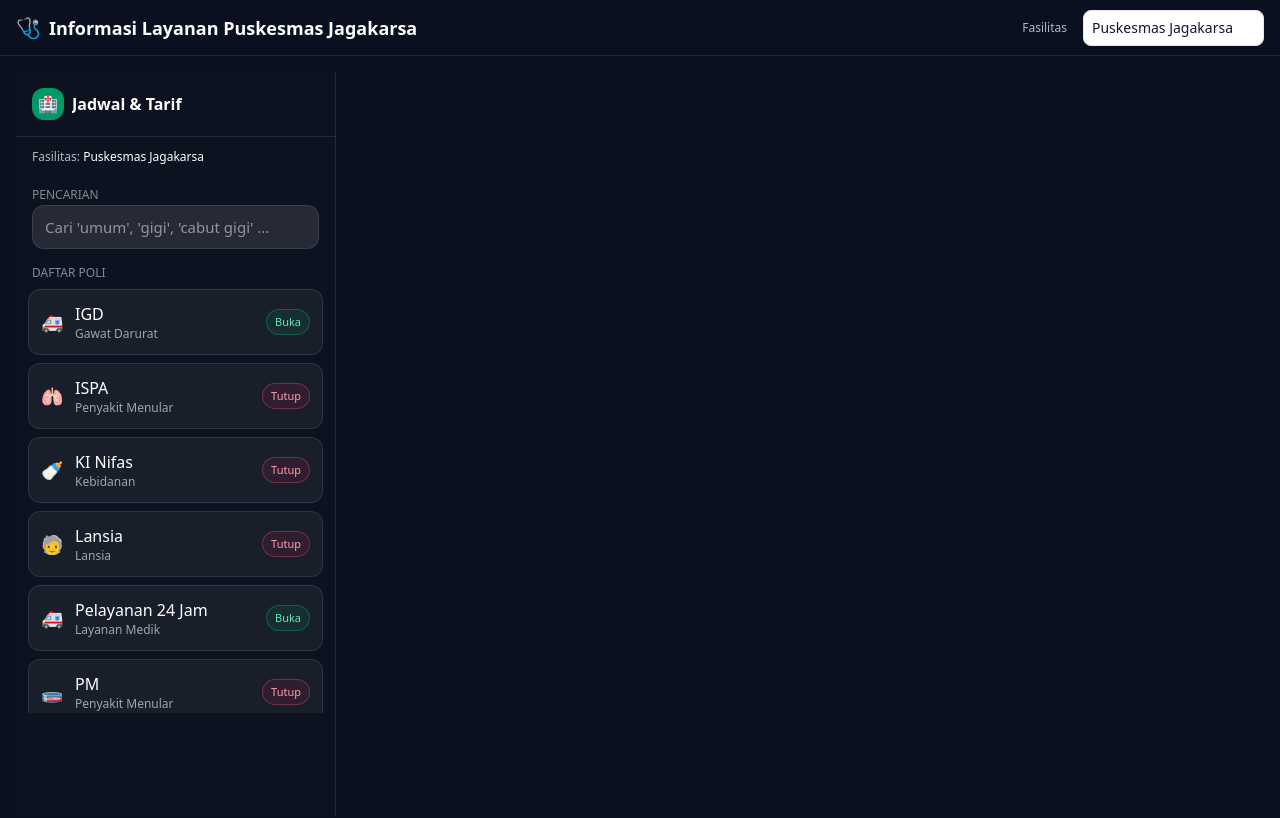
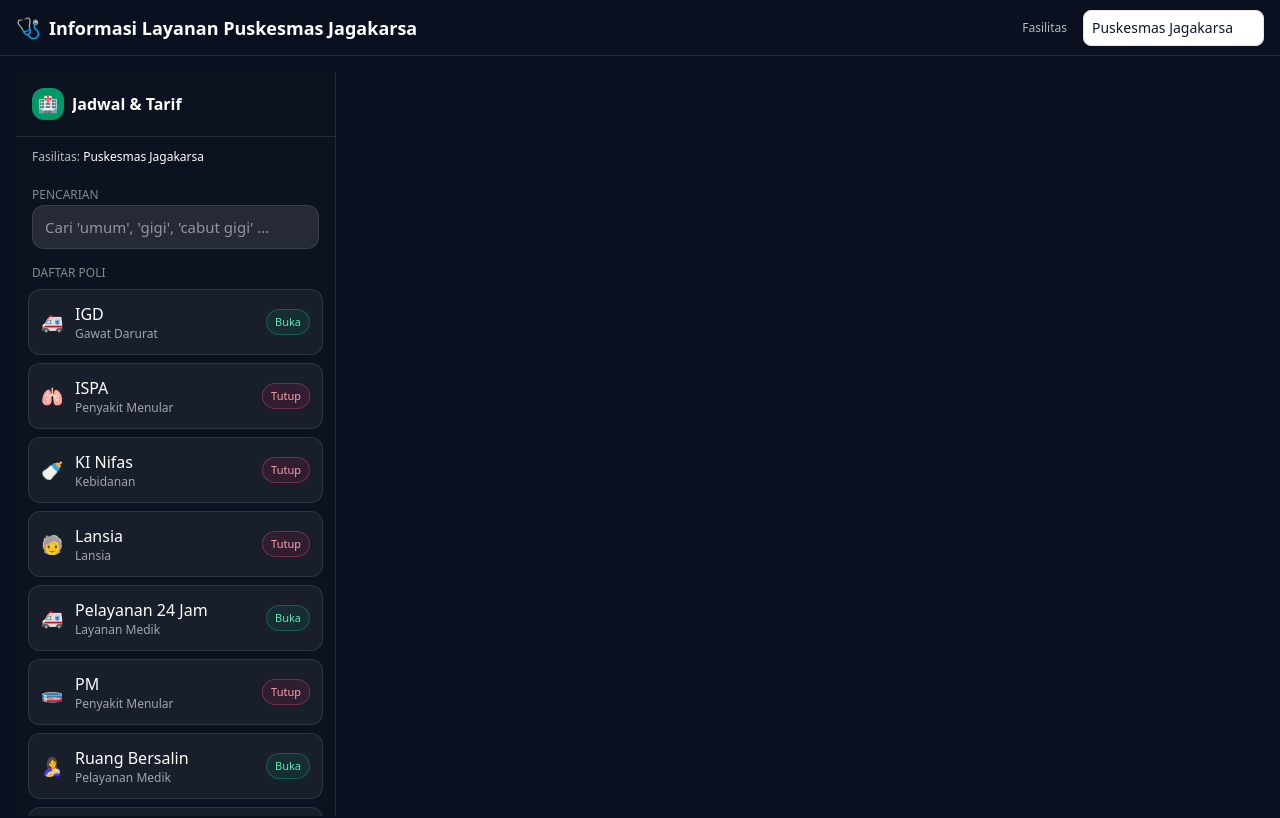
Before and after one commit to fajars97-cpu/alurlayanan, a React (Vite) app: page / in a window 1280 px wide. Shown: the top 818 px of the page. Built offline with nearby package versions, Linux system fonts and the light colour scheme.

Commit message:
perbaikan ui sekian

```diff
--- a/src/App.jsx
+++ b/src/App.jsx
@@ -205,7 +205,9 @@ const Chip = ({ children }) => (
 function Sidebar({ facilityName, query, setQuery, services, onPick }) {
   return (
     <aside
-      className="w-full md:w-80 shrink-0 bg-[#0d1220] dark:bg-[#0d1220] border-r border-white/10 flex flex-col h-full md:h-[calc(100svh-56px)]"
+    className="w-full md:w-80 shrink-0 bg-[#0d1220] border-r border-white/10 flex flex-col
+              md:sticky md:top-14 self-start
+              md:h-[calc(100svh-56px)]"
       aria-label="Navigasi poli dan pencarian"
     >
       <div className="p-4 flex items-center gap-2 border-b border-white/10">
@@ -230,7 +232,7 @@ function Sidebar({ facilityName, query, setQuery, services, onPick }) {
       </div>
 
       <div
-        className="px-3 pb-3 space-y-2 overflow-y-auto overscroll-contain [scrollbar-width:thin] md:max-h-[28rem] flex-1"
+        className="px-3 pb-3 space-y-2 overflow-y-auto overscroll-contain [scrollbar-width:thin] flex-1"
         role="list"
         aria-label="Daftar poli"
       >
@@ -653,7 +655,7 @@ export default function App() {
                       <Chip>{isOpenNow({ jadwal: selected.jadwal }) ? "Sedang buka" : "Sedang tutup"}</Chip>
                     </div>
                   </div>
-                  <div className="order-1 md:order-2 bg-slate-900/40 grid place-items-center p-2">
+                  <div className="order-1 md:order-2 bg-slate-900/40 flex items-start justify-center p-2">
                     <img
                       src={resolveInfografis(selected)}
                       onError={onInfoError}
```
Also changed, not shown: 4 other files (tests, documents, lock files or other folders).
